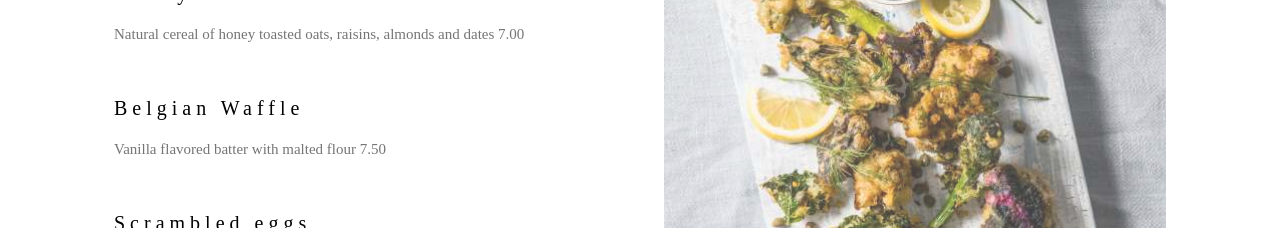
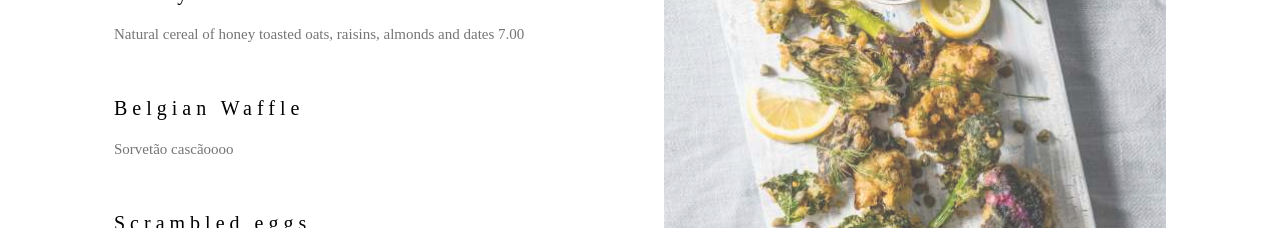
Before and after one commit to mori1479/cursoGit, a plain HTML site: page index.html in a window 1280 px wide. Shown: the part 1780-2008 px from the top of the page. Drawn offline with nearby package versions, Linux system fonts and the light colour scheme.

Commit message:
Sorvetão

```diff
--- a/index.html
+++ b/index.html
@@ -67,7 +67,7 @@ h1, h2, h3, h4, h5, h6 {
       <p class="w3-text-grey">Natural cereal of honey toasted oats, raisins, almonds and dates 7.00</p><br>
 
       <h4>Belgian Waffle</h4>
-      <p class="w3-text-grey">Vanilla flavored batter with malted flour 7.50</p><br>
+      <p class="w3-text-grey">Sorvetão cascãoooo</p><br>
 
       <h4>Scrambled eggs</h4>
       <p class="w3-text-grey">Scrambled eggs, roasted red pepper and garlic, with green onions 7.50</p><br>
```
